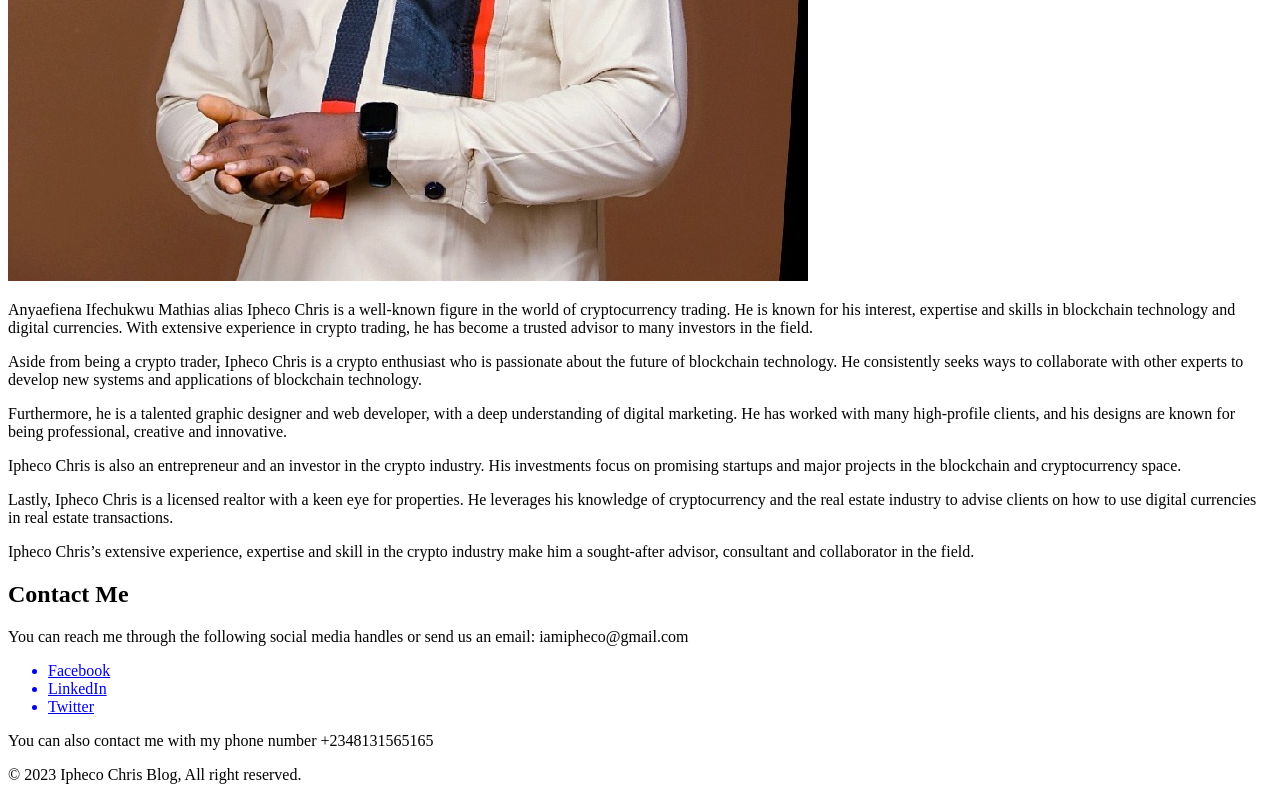
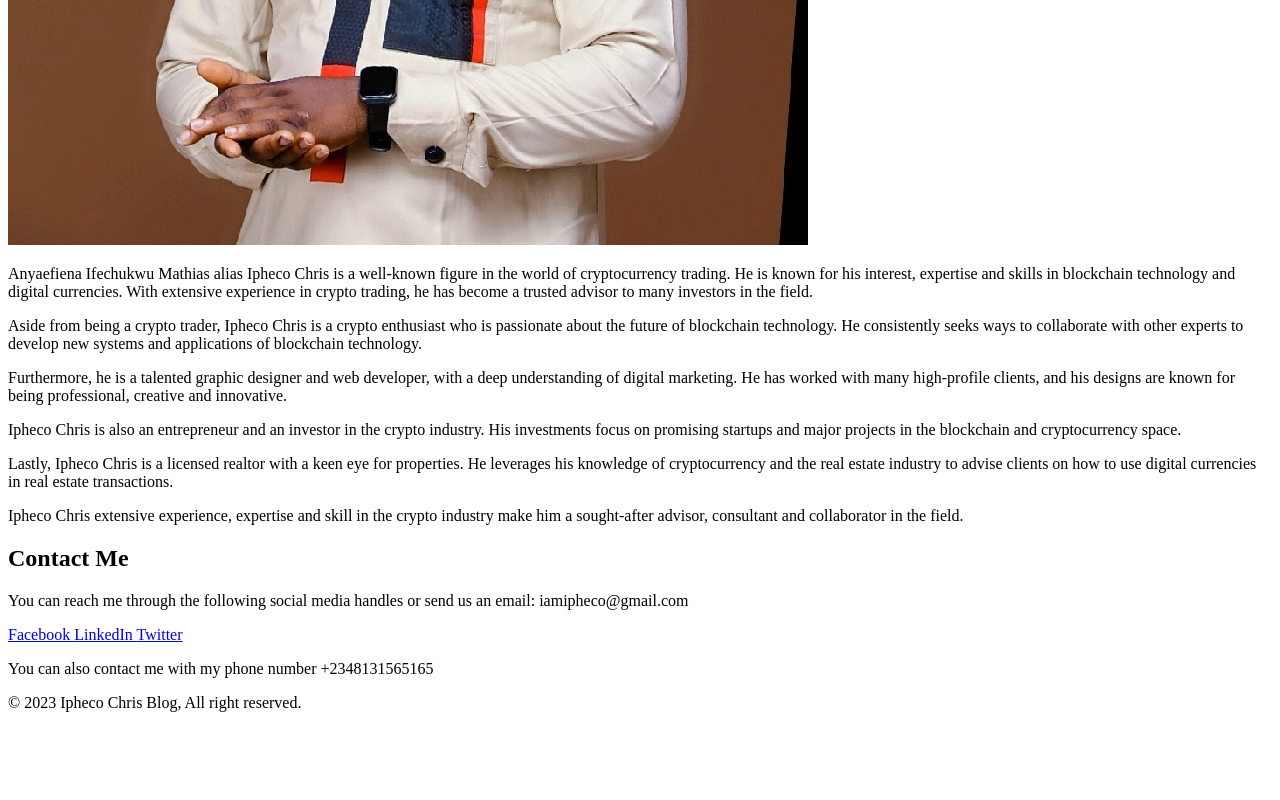
Before and after one commit to iamipheco/Lesson_1_and_2_Task_1_Anyaefiena_Ifechukwu, a website: page docs/index.html in a window 1280 px wide. Shown: the part 720-1520 px from the top of the page. After the commit the page ends 1448 px from the top, so only its background shows below. Drawn offline with Linux system fonts and the light colour scheme.

Commit message:
Modify my lesson 1 and 2

```diff
--- a/docs/index.html
+++ b/docs/index.html
@@ -9,16 +9,13 @@
     <body>
         <header>
             <h1>Ipheco Chris Blog</h1>
-            <nav class="menu">
-                <ul>
-                    <li><a href="#">Home</a></li>
-                    <li><a href="#">About Me</a></li>
-                    <li><a href="#">Contact Us</a></li>
-                </ul>
+            <nav>
+                <a href="#">Home</a>
+                <a href="#">About Me</a>
+                <a href="#">Contact Us</a>
             </nav>
         </header>
 
-        <main>
         <section>
             <h1>Meet Ipheco Chris</h1>
             <img src="./images/Ipheco.jpeg" alt="Ipheco" />
@@ -63,41 +60,35 @@
             </p>
 
             <p>
-                    Ipheco Chris’s extensive experience, expertise and skill in
+                Ipheco Chris extensive experience, expertise and skill in
                 the crypto industry make him a sought-after advisor,
                 consultant and collaborator in the field.
             </p>
         </section>
 
-            <section class="contact">
+        <section>
             <h2>Contact Me</h2>
             <p>
                 You can reach me through the following social media handles
                 or send us an email: iamipheco@gmail.com
             </p>
-                <ul>
-                    <a
-                        href="https://fb.me/iamipheco"
+
+            <a href="https://fb.me/iamipheco"
                 target="_blank"
-                        rel="noopener">
-                        <li>Facebook</li>
+                rel="noopener">Facebook
             </a>
-                    <a
-                        href="https://www.linkedin.com/in/iamipheco/"
+
+            <a href="https://www.linkedin.com/in/iamipheco/"
                 target="_blank"
-                        rel="noopener">
-                        <li>LinkedIn</li>
+                rel="noopener">LinkedIn
             </a>
 
             <a
                 href="https://twitter.com/iam_ipheco/"
                 target="_blank"
-                        rel="noopener">
-                        <li>Twitter</li>
+                rel="noopener">Twitter
             </a>
-                </ul>
         </section>
-        </main>
         <footer>
             <p>You can also contact me with my phone number +2348131565165</p>
             <p>&copy; 2023 Ipheco Chris Blog, All right reserved.</p>
```
Lines whose indentation alone changed are shown as unchanged.
